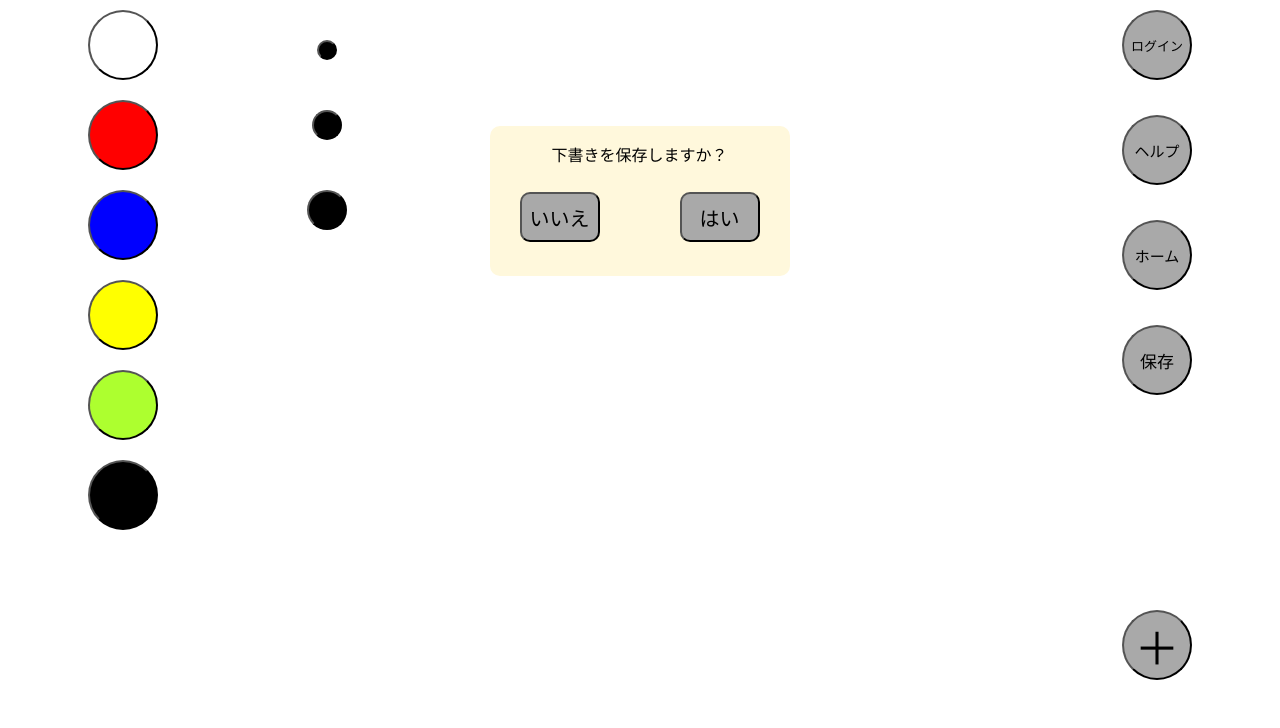
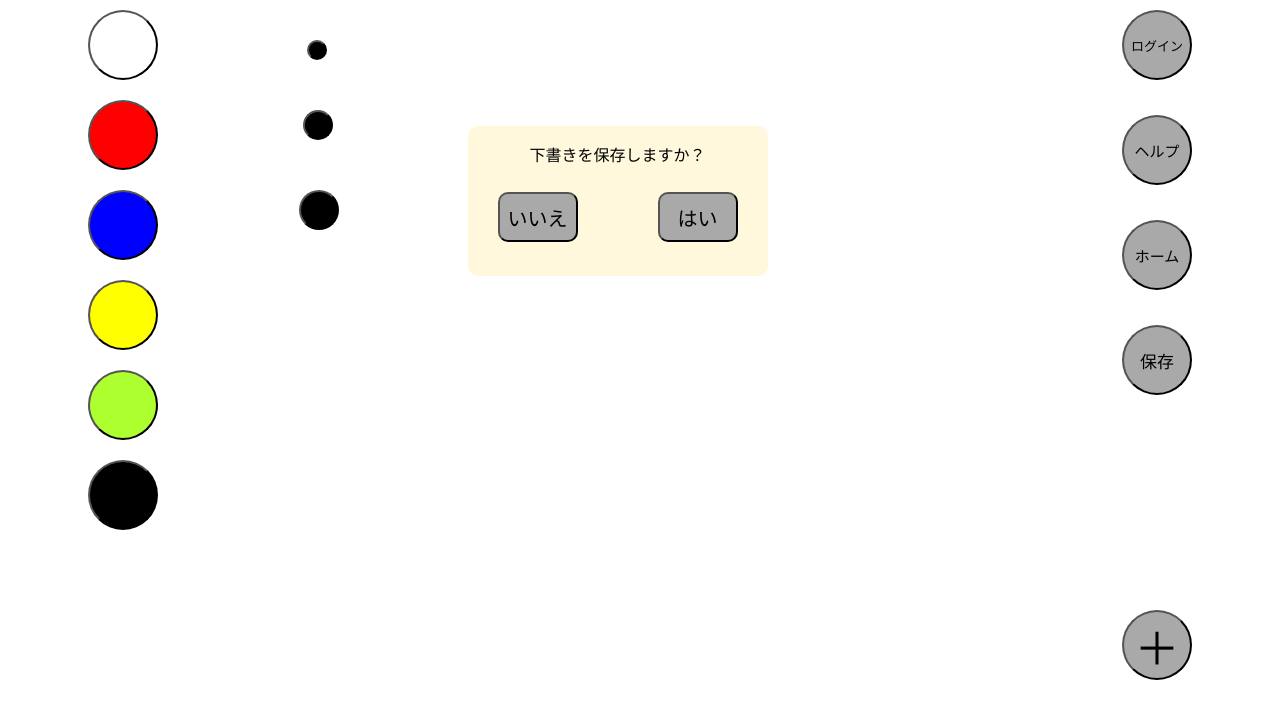
Before and after one commit to i078ff/hand_draw, a Flask app: template app/templates/index2.html in a window 1280 px wide. Shown: the part 98-826 px from the top of the page. Run offline with Flask 2, Linux system fonts and the light colour scheme; the template is opened without the code that fills it, so the values that code supplies are empty.

Commit message:
もう少し訂正してみました．

```diff
--- a/app/static/style/stylesheet.css
+++ b/app/static/style/stylesheet.css
@@ -1,12 +1,14 @@
 body {
     font-family: "Avenir Next";
   }
+
 .header{
     background-color: cornsilk;
     height: 90px;
     padding-left: 50px;
     padding-right:50px;
 }
+
 button{
 font-size: 20px;
  margin:10px 30px;
@@ -16,29 +18,36 @@ font-size: 20px;
  height:70px
 
 }
+
 .flex-con{
     display:flex;
     justify-content: space-between;
 }
+
 .flex-3 button{
     font-size:  40px;
 }
+
 .flex-4 button{
     font-size:40px;
 }
+
 .flex-5 button{
     font-size: 14px;
 }
+
 .flex-6 button{
     font-size:50px;
     padding:6px 3px;
 }
+
 .main{
     height:90vh;
     background-color: white;
     display:flex;
-    justify-content: space-between;
+    justify-content:space-between;
 }
+
 .button{
     margin-left:50px ;
     display:flex;
@@ -47,62 +56,79 @@ font-size: 20px;
     margin-bottom:30%;
 
 }
+
 .white button{
     background-color: white;
 }
+
 .red button{
     background-color: red;
 }
+
 .blue button{
     background-color: blue;
 }
+
 .yellow button{
     background-color: yellow;
 }
+
 .green button{
     background-color: greenyellow;
 }
+
 .black button{
     background-color: black;
 }
+
 .button_1{
     margin-right: 40%;
     margin-left: 8px;
+
 }
 
 .s{
     margin-top: 30px;
-    margin-left:41px
+    margin-left:9px;
+
+
 }
 .m{
-    margin-top: 30px;
-    margin-left: 36px;
+    margin-top:30px;
+    margin-left: 5px;
 }
+
+
 .l{
     margin-top: 30px;
-    margin-left: 31px;
+    margin-left: 1px;
 }
+
 .s button{
     width:20px;
     height:20px;
     background-color: black;
 }
+
 .m button{
     width:30px;
     height:30px;
     background-color: black;
 
 }
+
 .l button{
     width:40px;
     height:40px;
     background-color: black;
 
 }
+
 p{
     display: flex;
     justify-content: center;
 }
+
 .draft_save{
     margin-top: 10%;
     margin-right: 20%;
@@ -112,8 +138,8 @@ p{
     height:150px;
     border-radius: 10px;
 
+}
 
-}
 .no_yes{
     display: flex;
     justify-content: space-between;
@@ -130,25 +156,31 @@ p{
     display:flex;
     flex-direction: column;
     justify-content: space-between;
+
 }
 
 .flex-7{
     margin-top:180px;
     margin-bottom:30px;
 }
+
 .flex-7 button{
     font-size: 45px;
 
 }
+
 .login button{
  font-size: 13px;
 }
+
 .help button{
     font-size: 15px;
 }
+
 .home button{
     font-size: 15px;
 }
+
 .save button{
     font-size: 17px;
 }
--- a/app/templates/index2.html
+++ b/app/templates/index2.html
@@ -43,6 +43,7 @@
 
         </div>
 
+
             <div class="main">
                 <div class="button">
                     <div class="white"><button></button></div>
@@ -53,11 +54,15 @@
                     <div class="black"><button></button></div>
                 </div>
 
+                <div></div>
+
                 <div class="button_1">
                     <div class="s"><button></button></div>
                     <div class="m"><button></button></div>
                     <div class="l"><button></button></div>
                 </div>
+
+
                 <div class="draft_save">
                     <p>下書きを保存しますか？</p>
                     <div class="no_yes">
@@ -66,6 +71,7 @@
                     </div>
                 </div>
 
+                <div></div>
 
                 <div class="button_2">
                     <div class="login"><button>ログイン</button></div>
@@ -75,6 +81,5 @@
                     <div class=flex-7><button>＋</button> </div>
                 </div>
             </div>
-
     </body>
 </html>
```
Lines whose indentation alone changed are shown as unchanged.
